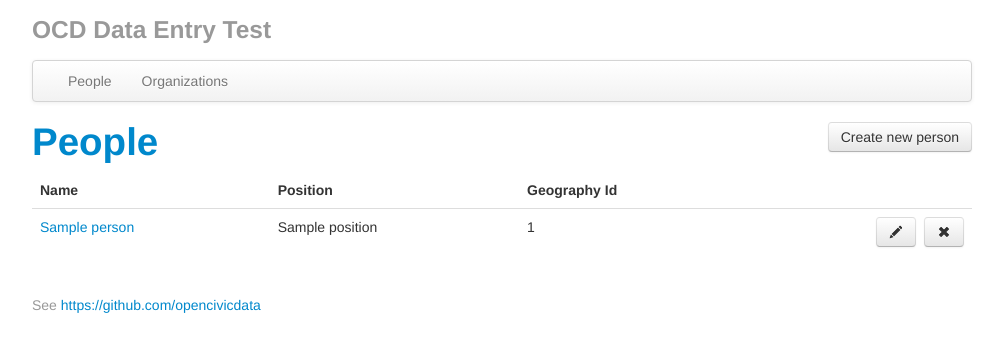
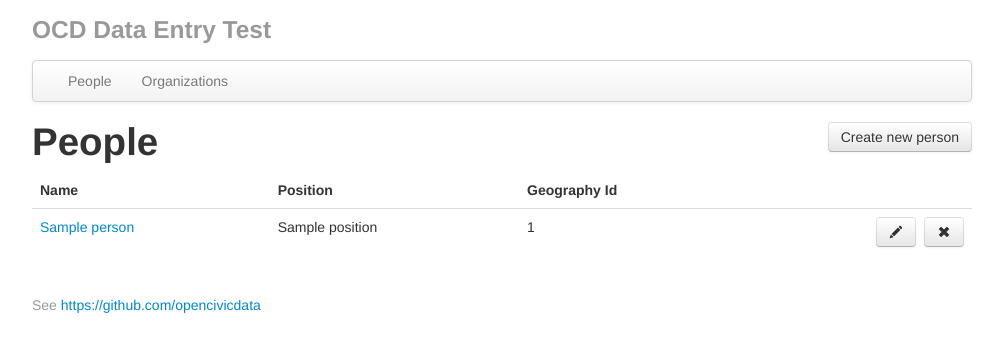
Before and after one commit to AGarrow/blank_anthropod, a Django app: template anthropod/admin/templates/person/list.html in a window 1280 px wide. Shown: the top 352 px of the page, without its empty margins (138-1141 px from the left). Run offline with Django 3.2, Linux system fonts and the light colour scheme; the template is opened without the code that fills it: most values are stand-ins (such as "Sample title", 1, 10 or a date in 2020).

Commit message:
Tweaks to person admin views

```diff
--- a/anthropod/admin/templates/person/base.html
+++ b/anthropod/admin/templates/person/base.html
@@ -9,7 +9,7 @@
       </a>
     </span>
     <h1>
-      <a href="{% url 'person.create' %}">People</a>
+      <a href="{% url 'person.list' %}">People</a>
       {% block viewname %}{% endblock %}
     </h1>
   {% endblock %}
--- a/anthropod/admin/templates/person/create.html
+++ b/anthropod/admin/templates/person/create.html
@@ -2,7 +2,7 @@
 
 {% block person_header %}
   <h1>
-    <a href="/ocd/person/">People</a>
+    <a href="{% url 'person.list' %}">People</a>
     &nbsp;/&nbsp;{{action}}
   </h1>
 {% endblock %}
--- a/anthropod/admin/templates/person/list.html
+++ b/anthropod/admin/templates/person/list.html
@@ -13,6 +13,15 @@ div.nopadding {
 
 </style>
 {% endblock extra_head %}
+
+{% block person_header %}
+  <span class='pull-right'>
+    <a href="/ocd/person/create/">
+      <button type="button" class="btn btn primary">Create new person</button>
+    </a>
+  </span>
+  <h1>People</h1>
+{% endblock %}
 
 {% block person_content %}
 <table class="table" id="person-table">
```
